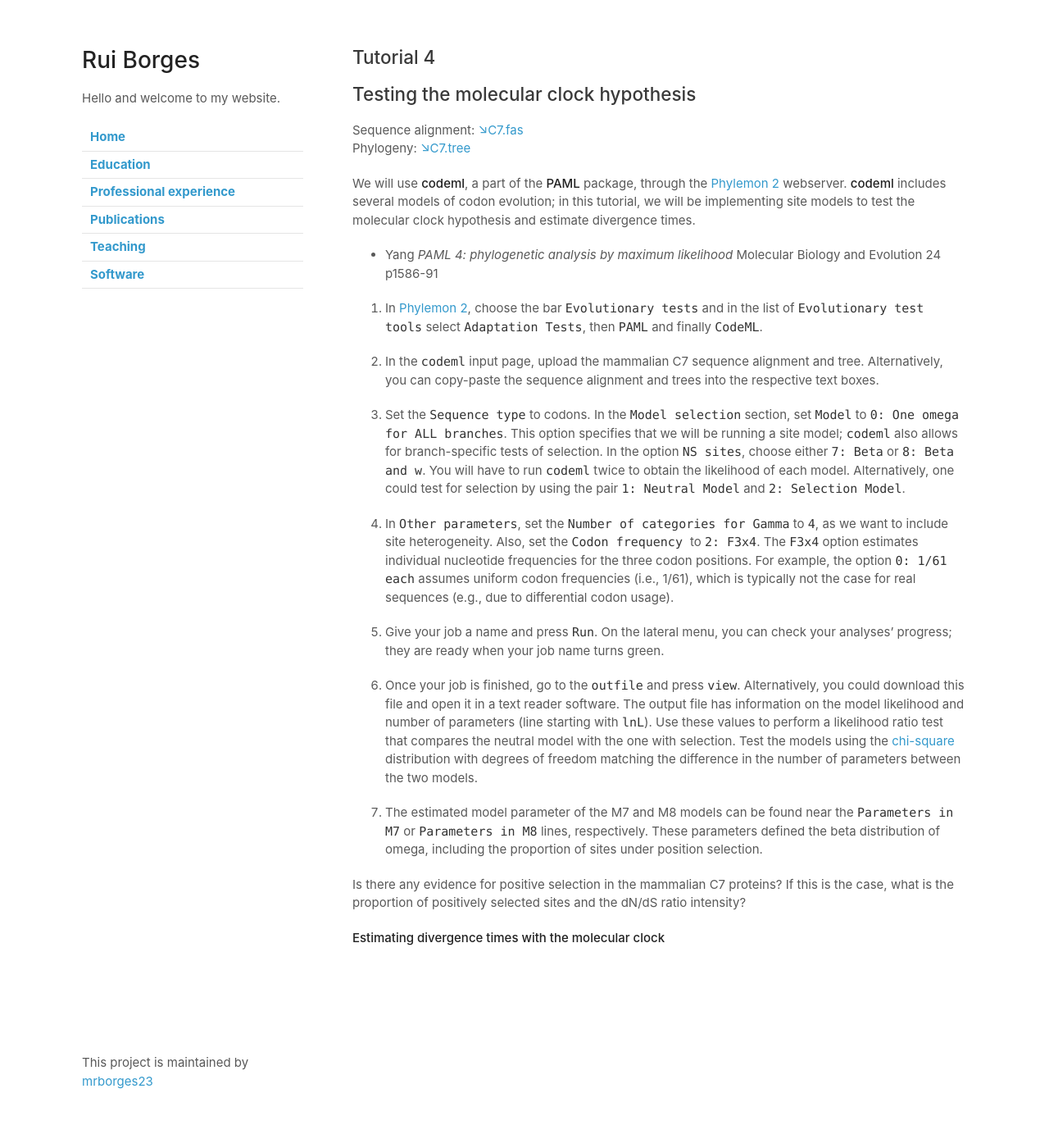
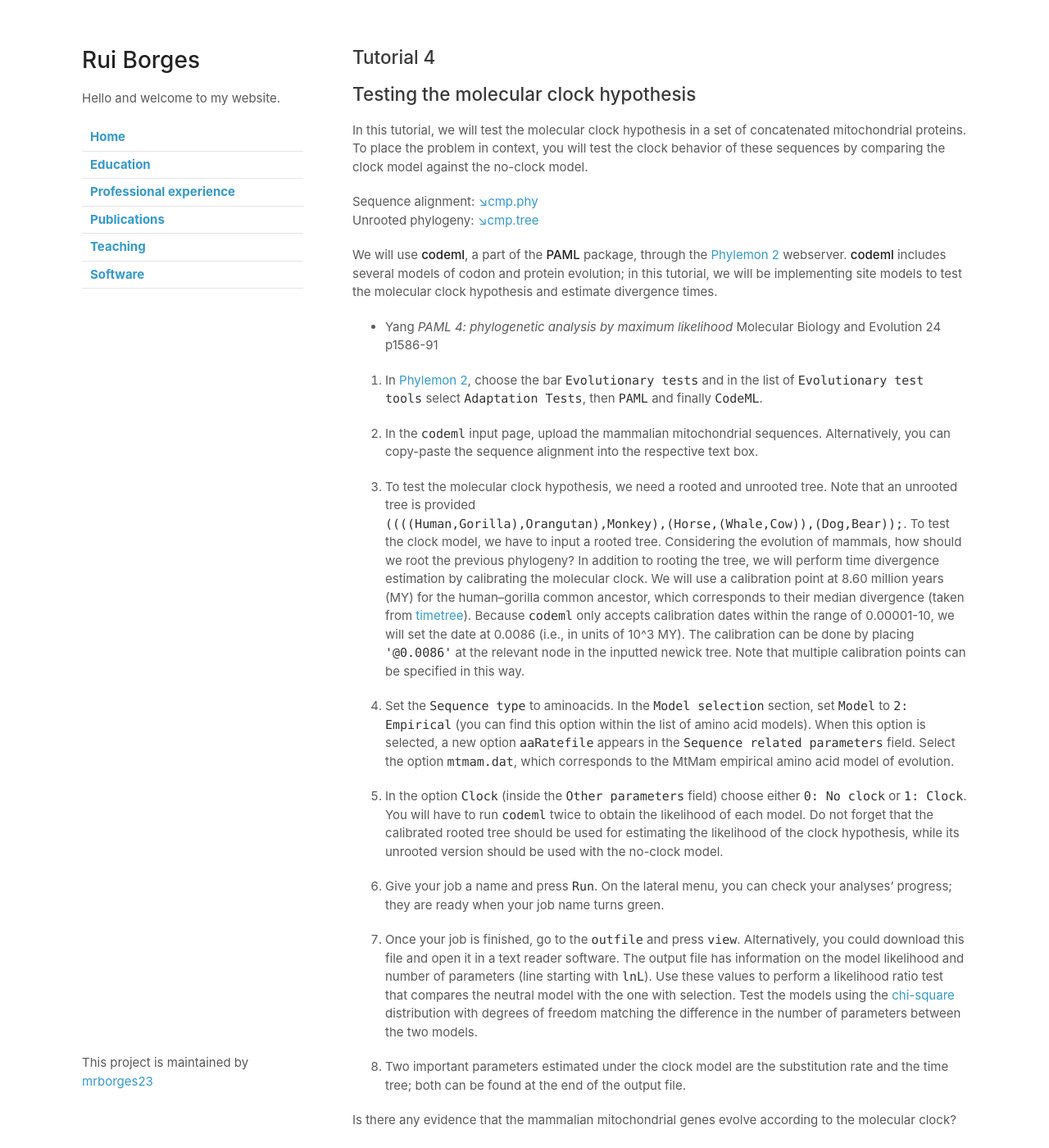
Before and after one commit to mrborges23/mypage.github.io, a Jekyll site: the page built from tutorial_4.md, in a window 1280 px wide and 1400 px high. Shown: the whole window at 82% size. Built offline with Jekyll 4.4.1, drawn with Linux system fonts in a browser that asks for light colours; our own code applies the rules of GitHub Pages for plain Markdown files; some of the changed text lies outside the part shown.

Commit message:
adding lecture 6

```diff
--- a/tutorial_4.md
+++ b/tutorial_4.md
@@ -1,30 +1,34 @@
 ## Tutorial 4
 ## Testing the molecular clock hypothesis
 
+In this tutorial, we will test the molecular clock hypothesis in a set of concatenated mitochondrial proteins. To place the problem in context, you will test the clock behavior of these sequences by comparing the clock model against the no-clock model.
 
+Sequence alignment: [&#8600;cmp.phy](/assets/lectures/cmp.phy)<br/>
+Unrooted phylogeny: [&#8600;cmp.tree](/assets/lectures/cmp.tree)
 
-Sequence alignment: [&#8600;C7.fas](/assets/lectures/C7.fas)<br/>
-Phylogeny: [&#8600;C7.tree](/assets/lectures/C7.tree)
-
-We will use **codeml**, a part of the **PAML** package, through the [Phylemon 2](http://phylemon.bioinfo.cipf.es/?email=anonymous)  webserver. **codeml** includes several models of codon evolution; in this tutorial, we will be implementing site models to test the molecular clock hypothesis and estimate divergence times.
+We will use **codeml**, a part of the **PAML** package, through the [Phylemon 2](http://phylemon.bioinfo.cipf.es/?email=anonymous)  webserver. **codeml** includes several models of codon and protein evolution; in this tutorial, we will be implementing site models to test the molecular clock hypothesis and estimate divergence times.
 
 * Yang *PAML 4: phylogenetic analysis by maximum likelihood* Molecular Biology and Evolution 24 p1586-91
 
 1. In [Phylemon 2](http://phylemon.bioinfo.cipf.es/?email=anonymous), choose the bar `Evolutionary tests` and in the list of `Evolutionary test tools` select `Adaptation Tests`, then `PAML` and finally `CodeML`.
 
-2. In the `codeml` input page, upload the mammalian C7 sequence alignment and tree. Alternatively, you can copy-paste the sequence alignment and trees into the respective text boxes.
+2. In the `codeml` input page, upload the mammalian mitochondrial sequences. Alternatively, you can copy-paste the sequence alignment into the respective text box.
 
-3. Set the `Sequence type` to codons. In the `Model selection` section, set `Model` to `0: One omega for ALL branches`. This option specifies that we will be running a site model; `codeml` also allows for branch-specific tests of selection. In the option `NS sites`, choose either `7: Beta` or `8: Beta and w`. You will have to run `codeml` twice to obtain the likelihood of each model. Alternatively, one could test for selection by using the pair `1: Neutral Model` and `2: Selection Model`.
+3. To test the molecular clock hypothesis, we need a rooted and unrooted tree. Note that an unrooted tree is provided<br/>
+`((((Human,Gorilla),Orangutan),Monkey),(Horse,(Whale,Cow)),(Dog,Bear));`.
+To test the clock model, we have to input a rooted tree. Considering the evolution of mammals, how should we root the previous phylogeny? In addition to rooting the tree, we will perform time divergence estimation by calibrating the molecular clock. We will use a calibration point at 8.60 million years (MY) for the human–gorilla common ancestor, which corresponds to their median divergence (taken from [timetree](http://www.timetree.org/)). Because `codeml` only accepts calibration dates within the range of 0.00001-10, we will set the date at 0.0086 (i.e., in units of 10^3 MY). The calibration can be done by placing `'@0.0086'` at the relevant node in the inputted newick tree. Note that multiple calibration points can be specified in this way.
 
-4. In `Other parameters`, set the `Number of categories for Gamma` to `4`, as we want to include site heterogeneity. Also, set the `Codon frequency `to `2: F3x4`. The `F3x4` option estimates individual nucleotide frequencies for the three codon positions. For example, the option `0: 1/61 each` assumes uniform codon frequencies (i.e., 1/61), which is typically not the case for real sequences (e.g., due to differential codon usage).
+4. Set the `Sequence type` to aminoacids. In the `Model selection` section, set `Model` to `2: Empirical` (you can find this option within the list of amino acid models). When this option is selected, a new option `aaRatefile` appears in the `Sequence related parameters` field. Select the option `mtmam.dat`, which corresponds to the MtMam empirical amino acid model of evolution.
 
-5. Give your job a name and press `Run`. On the lateral menu, you can check your analyses' progress; they are ready when your job name turns green.
+5. In the option `Clock` (inside the `Other parameters` field) choose either `0: No clock` or `1: Clock`. You will have to run `codeml` twice to obtain the likelihood of each model. Do not forget that the calibrated rooted tree should be used for estimating the likelihood of the clock hypothesis, while its unrooted version should be used with the no-clock model.
 
-6. Once your job is finished, go to the `outfile` and press `view`. Alternatively, you could download this file and open it in a text reader software. The output file has information on the model likelihood and number of parameters (line starting with `lnL`). Use these values to perform a likelihood ratio test that compares the neutral model with the one with selection. Test the models using the [chi-square](https://people.smp.uq.edu.au/YoniNazarathy/stat_models_B_course_spring_07/distributions/chisqtab.pdf) distribution with degrees of freedom matching the difference in the number of parameters between the two models.
+6. Give your job a name and press `Run`. On the lateral menu, you can check your analyses' progress; they are ready when your job name turns green.
 
-7. The estimated model parameter of the M7 and M8 models can be found near the `Parameters in M7` or `Parameters in M8` lines, respectively. These parameters defined the beta distribution of omega, including the proportion of sites under position selection.
+7. Once your job is finished, go to the `outfile` and press `view`. Alternatively, you could download this file and open it in a text reader software. The output file has information on the model likelihood and number of parameters (line starting with `lnL`). Use these values to perform a likelihood ratio test that compares the neutral model with the one with selection. Test the models using the [chi-square](https://people.smp.uq.edu.au/YoniNazarathy/
+stat_models_B_course_spring_07/distributions/chisqtab.pdf) distribution with degrees of freedom matching the difference in the number of parameters between the two models.
 
-Is there any evidence for positive selection in the mammalian C7 proteins? If this is the case, what is the proportion of positively selected sites and the dN/dS ratio intensity?
+8. Two important parameters estimated under the clock model are the substitution rate and the time tree; both can be found at the end of the output file.
 
+Is there any evidence that the mammalian mitochondrial genes evolve according to the molecular clock?
 
-**Estimating divergence times with the molecular clock**
+According to the clock model, what is the substitution rate is per MY? What is the age of the Carnivora divergence? Can you trust these values? Why?
```
Also changed, not shown: 2 other files.
